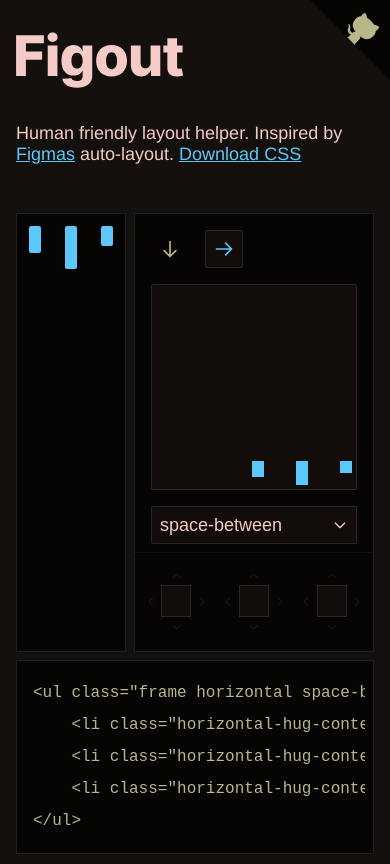
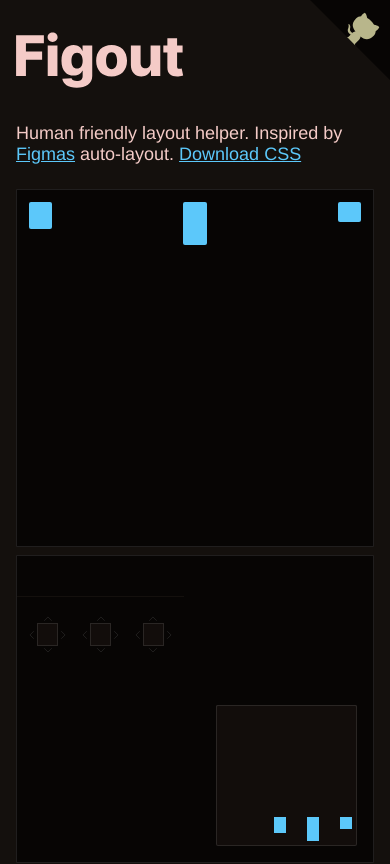
Before and after one commit to Trevald/figout, a Vue app: page / in a window 390 px wide. Shown: the top 864 px of the page. Built offline with nearby package versions, Linux system fonts and the light colour scheme.

Commit message:
Improved layout for smaller screens

```diff
--- a/src/App.vue
+++ b/src/App.vue
@@ -68,20 +68,28 @@
 }
 
 .sandbox {
-    margin-top: 3rem;
+    margin-top: 1.5rem;
     width: 100%;
+    max-width: 100%;
     display: grid;
     grid-template-areas:
-        "result settings"
-        "source source";
+        "result"
+        "settings"
+        "source";
     grid-gap: 0.5rem;
-    grid-template-columns: 1fr 15rem;
-    grid-template-rows: minmax(400px, auto) auto;
+    grid-template-columns: 1fr;
+    grid-template-rows: calc(100vw - 2rem) auto auto;
 }
 
 @media (min-width: 30rem) {
     .sandbox {
+        margin-top: 2rem;
+        grid-template-areas:
+            "result settings"
+            "source source";
         grid-gap: 1.5rem;
+        grid-template-columns: 1fr 15rem;
+        grid-template-rows: minmax(400px, auto) auto;
     }
 }
 
--- a/src/assets/css/index.css
+++ b/src/assets/css/index.css
@@ -75,7 +75,7 @@
 .container {
     margin: 0 auto;
     padding: 1rem;
-    max-width: 52rem;
+    max-width: min(52rem, 100vw);
 }
 
 @media (max-width: 30rem) {
@@ -88,6 +88,8 @@
     display: flex;
     flex-direction: column;
     width: 100%;
+    max-width: 100%;
+    overflow-x: auto;
 
     padding: 0.5rem;
     background-color: var(--color-bg-level-1);
--- a/src/components/Result.vue
+++ b/src/components/Result.vue
@@ -44,7 +44,7 @@
 ul > li {
     margin: 0.25rem;
     padding: 0;
-    min-width: min(3vw, 5rem);
+    min-width: min(6vw, 5rem);
     min-height: min(6vw, 5rem);
 
     border-radius: 2px;
--- a/src/components/Settings.vue
+++ b/src/components/Settings.vue
@@ -1,6 +1,7 @@
 <template>
     <div class="box">
-        <div class="frame horizontal">
+        <div class="settings">
+            <div class="direction frame horizontal">
                 <button
                     type="button"
                     class="only-icon"
@@ -22,6 +23,7 @@
             </div>
 
             <Alignment
+                class="alignment"
                 :direction="parent.direction"
                 :distribution="parent.distribution"
                 :horizontal="parent.horizontal"
@@ -48,6 +50,7 @@
                         }
                     "
                 />
+            </div>
         </div>
     </div>
 </template>
@@ -130,6 +133,35 @@
 </script>
 
 <style>
+@media (max-width: 30rem) {
+    .settings {
+        display: grid;
+        grid-template-columns: 1fr 1fr;
+        grid-template-rows: auto;
+        grid-gap: 1rem;
+        grid-template-areas:
+            "alignment direction"
+            "alignment distribution"
+            "child-sizes child-sizes";
+    }
+
+    .direction {
+        grid-area: direction;
+    }
+
+    .alignment {
+        grid-area: alignment;
+    }
+
+    .distribution {
+        grid-area: distribution;
+    }
+
+    .child-sizes {
+        grid-area: child-sizes;
+    }
+}
+
 .distribution {
     padding: 0.5rem;
 }
--- a/src/components/Source.vue
+++ b/src/components/Source.vue
@@ -25,9 +25,3 @@
     },
 };
 </script>
-
-<style scoped>
-pre {
-    overflow-x: auto;
-}
-</style>
```
Lines whose indentation alone changed are shown as unchanged.
